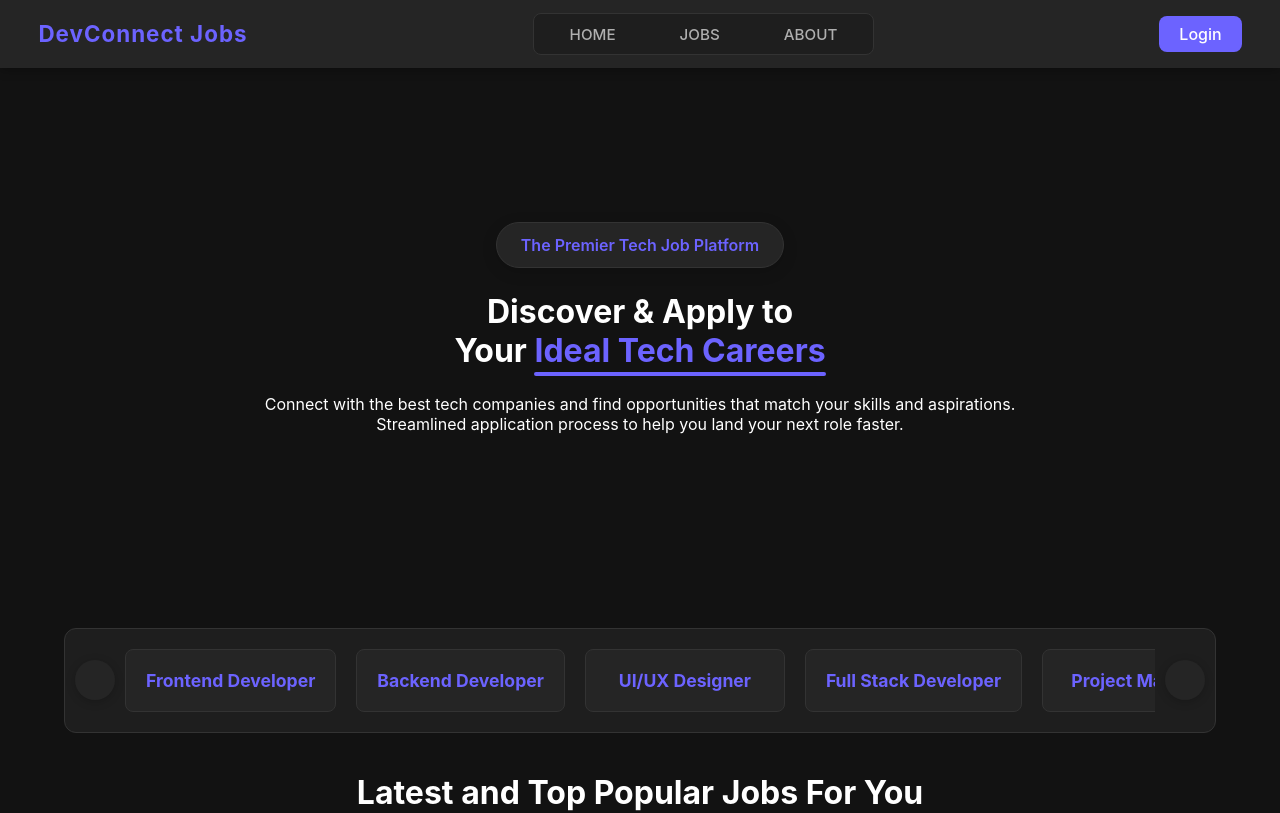
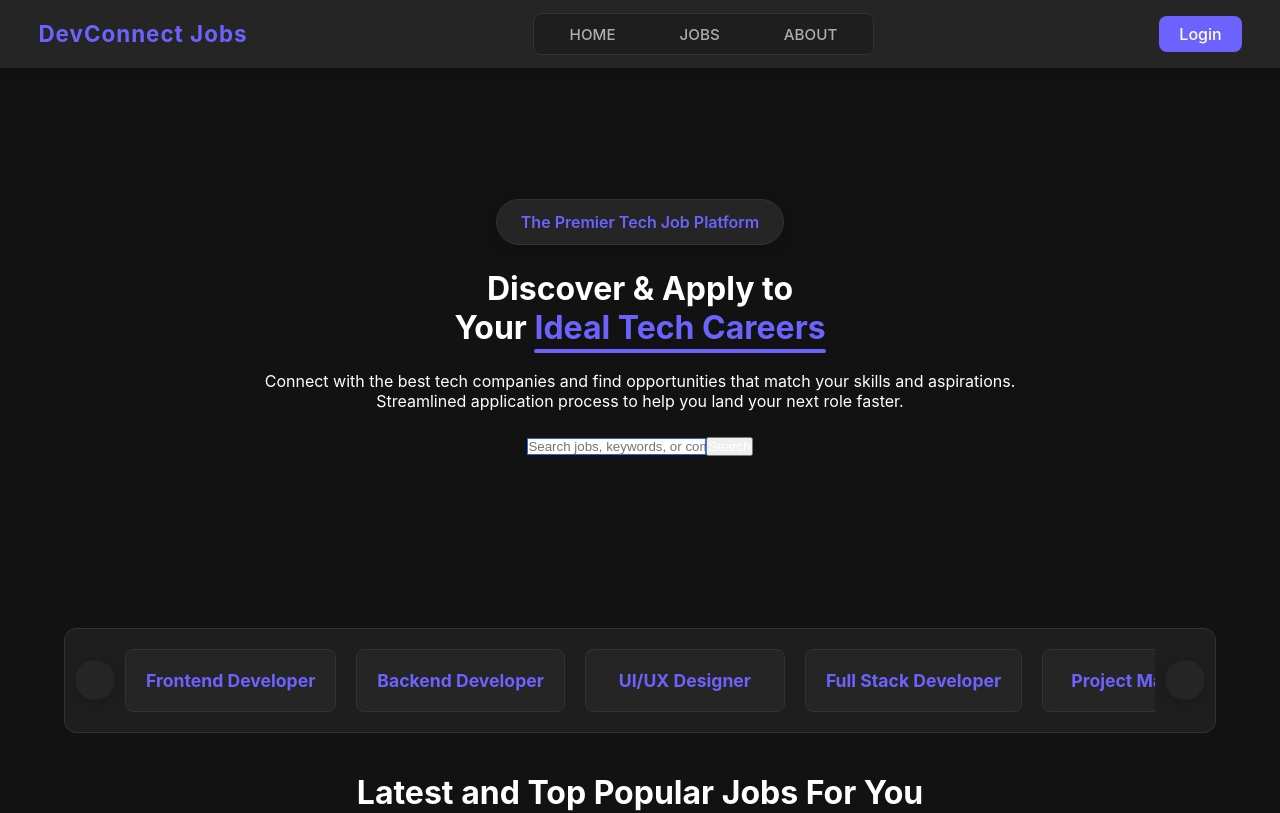
Before and after one commit to Prakshil/Job_Portal_MERN, a React (Vite) app in the folder client/: page / in a window 1280 px wide. Shown: the top 813 px of the page. Built offline with nearby package versions, Linux system fonts and the light colour scheme.

Commit message:
final fixes v1

```diff
--- a/client/src/components/home/Home.jsx
+++ b/client/src/components/home/Home.jsx
@@ -10,56 +10,33 @@ import Card from "../card/Card";
 import StaticJobCards from "../card/StaticJobCards";
 
 const Home = () => {
-  // Refs for horizontal scrolling functionality
   const jobsRef = useRef(null);
   const navigate = useNavigate();
-
-  // Check if user is logged in
   const isLoggedIn = localStorage.getItem("role");
-
-  // State for search functionality
   const [searchQuery, setSearchQuery] = useState("");
 
-  /**
-   * Scroll job categories to the left
-   */
   const scrollLeft = () => {
-    jobsRef.current.scrollBy({ left: -200, behavior: "smooth" });
+    if (jobsRef.current) jobsRef.current.scrollBy({ left: -200, behavior: "smooth" });
   };
 
-  /**
-   * Scroll job categories to the right
-   */
   const scrollRight = () => {
-    jobsRef.current.scrollBy({ left: 200, behavior: "smooth" });
+    if (jobsRef.current) jobsRef.current.scrollBy({ left: 200, behavior: "smooth" });
   };
 
-  /**
-   * Handle search form submission
-   * Navigates to jobs page with search query as URL parameter
-   */
   const handleSearch = (e) => {
     e.preventDefault();
     if (searchQuery.trim()) {
-      // Navigate to jobs page with search query as URL parameter
       navigate(`/jobs?search=${encodeURIComponent(searchQuery.trim())}`);
     } else {
-      // Navigate to jobs page without search query
-      navigate('/jobs');
+      navigate("/jobs");
     }
   };
 
-  /**
-   * Handle input field changes for search
-   */
-  const handleInputChange = (e) => {
-    setSearchQuery(e.target.value);
-  };
-
+  const handleInputChange = (e) => setSearchQuery(e.target.value);
 
   return (
     <>
-      {/* Hero Section with main heading and search */}
+      {/* Hero Section */}
       <div className={style.home}>
         <p className={style.text}>The Premier Tech Job Platform</p>
         <h1>
@@ -67,39 +44,35 @@ const Home = () => {
           Your <span className={style.dream}>Ideal Tech Careers</span>
         </h1>
         <p>
-          Connect with the best tech companies and find opportunities that match your skills and aspirations. <br />
-          Streamlined application process to help you land your next role faster.
+          Connect with the best tech companies and find opportunities that match your skills and aspirations.
+          <br /> Streamlined application process to help you land your next role faster.
         </p>
+        <form onSubmit={handleSearch} className={style.searchForm}>
+          <input
+            type="text"
+            placeholder="Search jobs, keywords, or companies"
+            value={searchQuery}
+            onChange={handleInputChange}
+            className={style.searchInput}
+          />
+          <button type="submit" className={style.searchBtn}>Search</button>
+        </form>
       </div>
 
-      {/* Job Categories Section with horizontal scrolling */}
+      {/* Job categories */}
       <div className={style.jobsWrapper}>
         <button className={style.scrollBtn} onClick={scrollLeft}>
           <i className="ri-arrow-left-s-line"></i>
         </button>
 
         <div className={style.jobs} ref={jobsRef}>
-          <div>
-            <h2>Frontend Developer</h2>
-          </div>
-          <div>
-            <h2>Backend Developer</h2>
-          </div>
-          <div>
-            <h2>UI/UX Designer</h2>
-          </div>
-          <div>
-            <h2>Full Stack Developer</h2>
-          </div>
-          <div>
-            <h2>Project Manager</h2>
-          </div>
-          <div>
-            <h2>Data Scientist</h2>
-          </div>
-          <div>
-            <h2>DevOps Engineer</h2>
-          </div>
+          <div><h2>Frontend Developer</h2></div>
+          <div><h2>Backend Developer</h2></div>
+          <div><h2>UI/UX Designer</h2></div>
+          <div><h2>Full Stack Developer</h2></div>
+          <div><h2>Project Manager</h2></div>
+          <div><h2>Data Scientist</h2></div>
+          <div><h2>DevOps Engineer</h2></div>
         </div>
 
         <button className={style.scrollBtn} onClick={scrollRight}>
@@ -107,18 +80,18 @@ const Home = () => {
         </button>
       </div>
 
-      {/* Featured Jobs Section */}
+      {/* Featured Jobs */}
       <div className={style.cardContainer}>
         <h1>Latest and Top Popular Jobs For You</h1>
-        <div className={style.line}></div>
+        <div className={style.line} />
         {!isLoggedIn && (
           <div className={style.signupPrompt}>
-            <p>Ready to apply for these exciting positions? <span onClick={() => navigate('/login')}>Sign in</span> or create an account to access full job details and submit your application.</p>
+            <p>
+              Ready to apply for these exciting positions? <span onClick={() => navigate("/login")}>Sign in</span> or create an account to access full job details and submit your application.
+            </p>
           </div>
         )}
-        <div>
-          {isLoggedIn ? <Card /> : <StaticJobCards />}
-        </div>
+        <div>{isLoggedIn ? <Card /> : <StaticJobCards />}</div>
       </div>
     </>
   );
```
